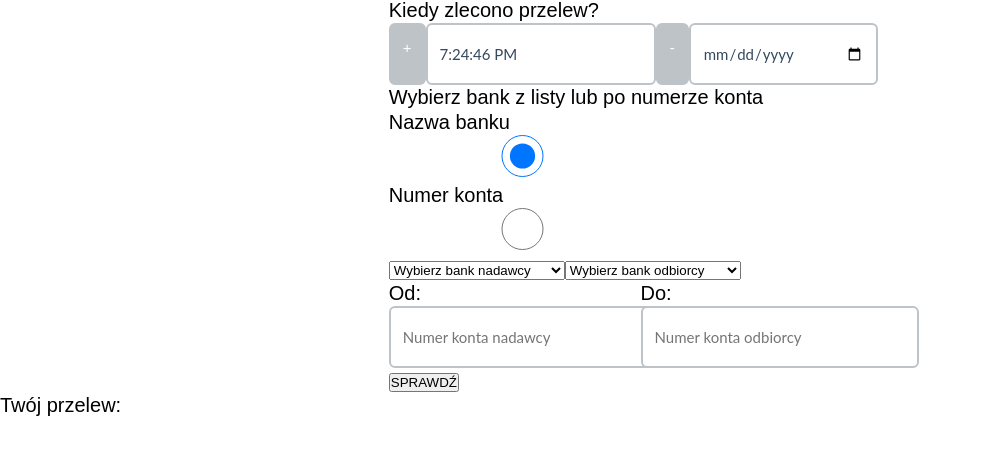
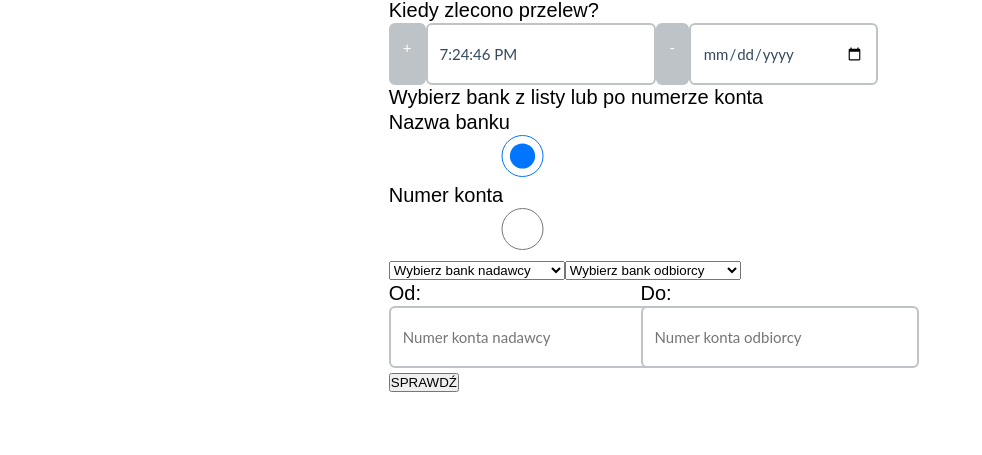
Before and after one commit to aniaska4/tranfer_calc, a plain HTML site: page index.html in a window 1280 px wide. Shown: the part 57-512 px from the top of the page, without its empty margins (0-982 px from the left). Drawn offline with nearby package versions, Linux system fonts and the light colour scheme.

```diff
--- a/app.js
+++ b/app.js
@@ -59,7 +59,7 @@
   //   return selectbankname;
   // };
 
-    $(".information").html(`<span>Przelew wykonano o :  ${input.value} </span>
+  $(".information").html(`<span>Przelew wykonano o : ${input.value} </span>
   </br> <span>Środki zostaną zaksięgowane w banku  o godzinie: ${finalTimeOut} </span>
   </br> <span>Środki pojawią się w banku: o godzinie: ${finalTimeIn}</span>`);
   });
--- a/index.html
+++ b/index.html
@@ -73,8 +73,6 @@
         </div>
     <div class="step-two">
         <div class="title">
-            Twój przelew:
-
     </div>
     <div class="information"></div>
 
```
Lines whose indentation alone changed are shown as unchanged.
